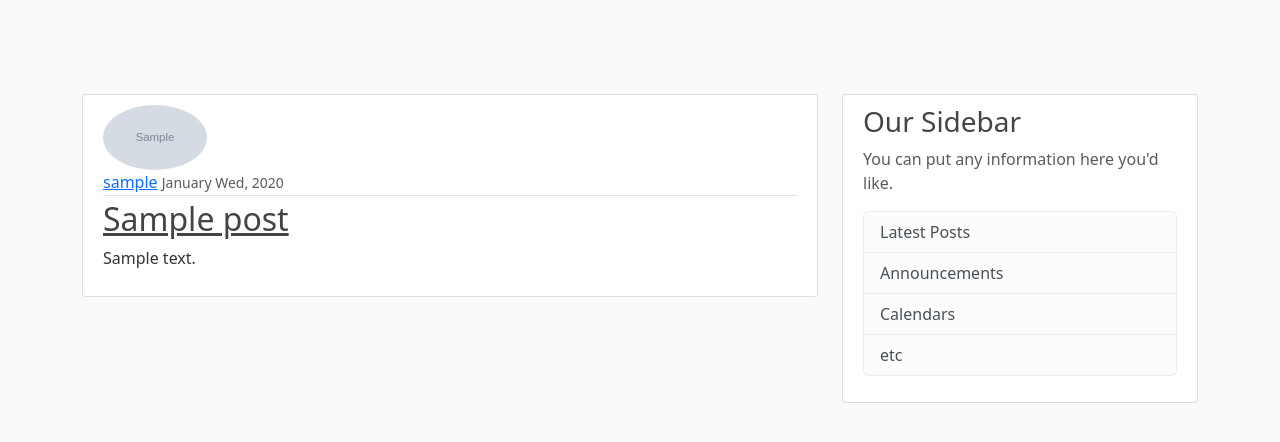
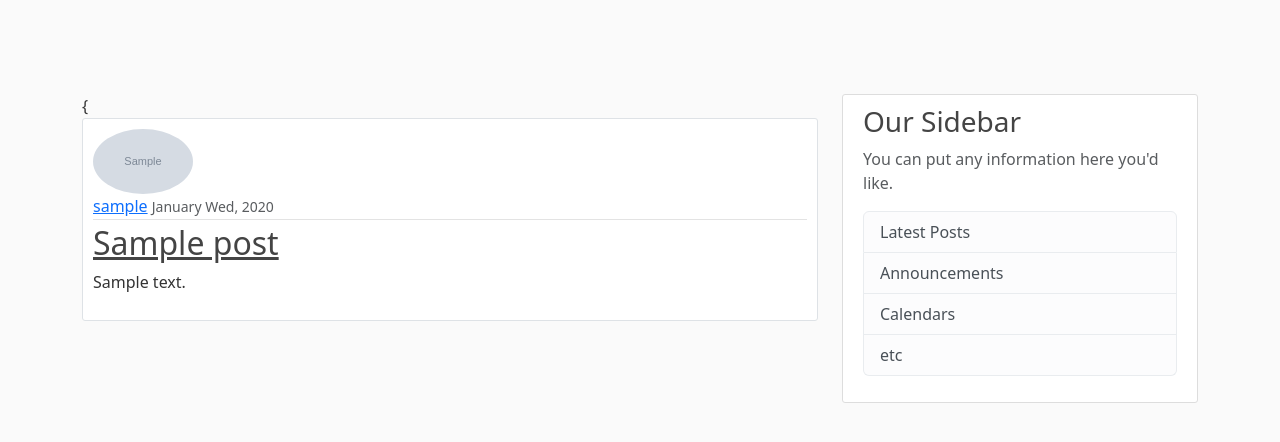
Before and after one commit to Darshan1124/Blog-app, a Django app: page / in a window 1280 px wide. Shown: the part 56-498 px from the top of the page. Run offline with Django 4.2, Linux system fonts and the light colour scheme; tables that the repository leaves empty hold one stand-in row (values such as "Sample post"); grey boxes marked "Sample" are stand-in pictures.

Commit message:
Update home.html

```diff
--- a/blog/templates/blog/home.html
+++ b/blog/templates/blog/home.html
@@ -1,14 +1,15 @@
 {% extends "blog/base.html"%}
 {% block content %}
-    {% for post in posts %}
-        <article class="media content-section">
-            <img class="rounded-circle article-img" src="{{ post.author.profile.image.url }}" style="min-width: 15%; min-height: 10%; max-width: 15%; max-height: 10%;">
+    {{% for post in posts %}
+        <article class="media content-section" style="border: 1px solid #dee2e6; padding: 10px; margin-bottom: 20px; position: relative;">
+            <img class="rounded-circle article-img" src="{{ post.author.profile.image.url }}" style="min-width: 14%; min-height: 10%; max-width: 14%; max-height: 10%;">
 
             <div class="media-body">
                 <div class="article-metadata">
                     <a class="mr-2" href="{% url 'user-post' post.author.username %}">{{ post.author }}</a>
                     <small class="text-muted">{{ post.date_posted|date:"F D, Y" }}</small>
                 </div>
+                <hr class="line-break" style="position: absolute; left: 15px; top: 50%; transform: translateY(-50%); width: 30px; border-top: 1px dashed #dee2e6; z-index: -1;">
                 <h2><a class="article-title" href="{% url 'post-detail' post.id %}">{{ post.title }}</a></h2>
                 <p class="article-content">{{ post.contents }}</p>
             </div>
```
